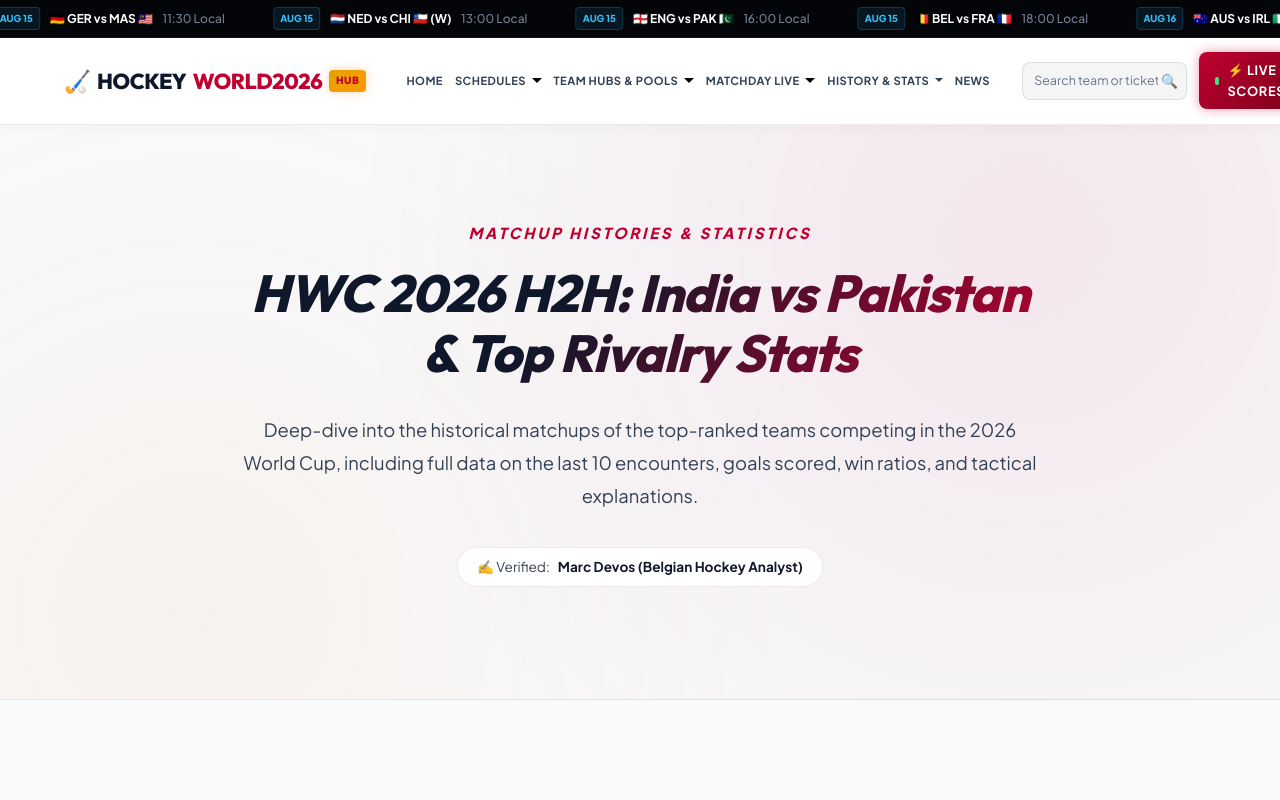
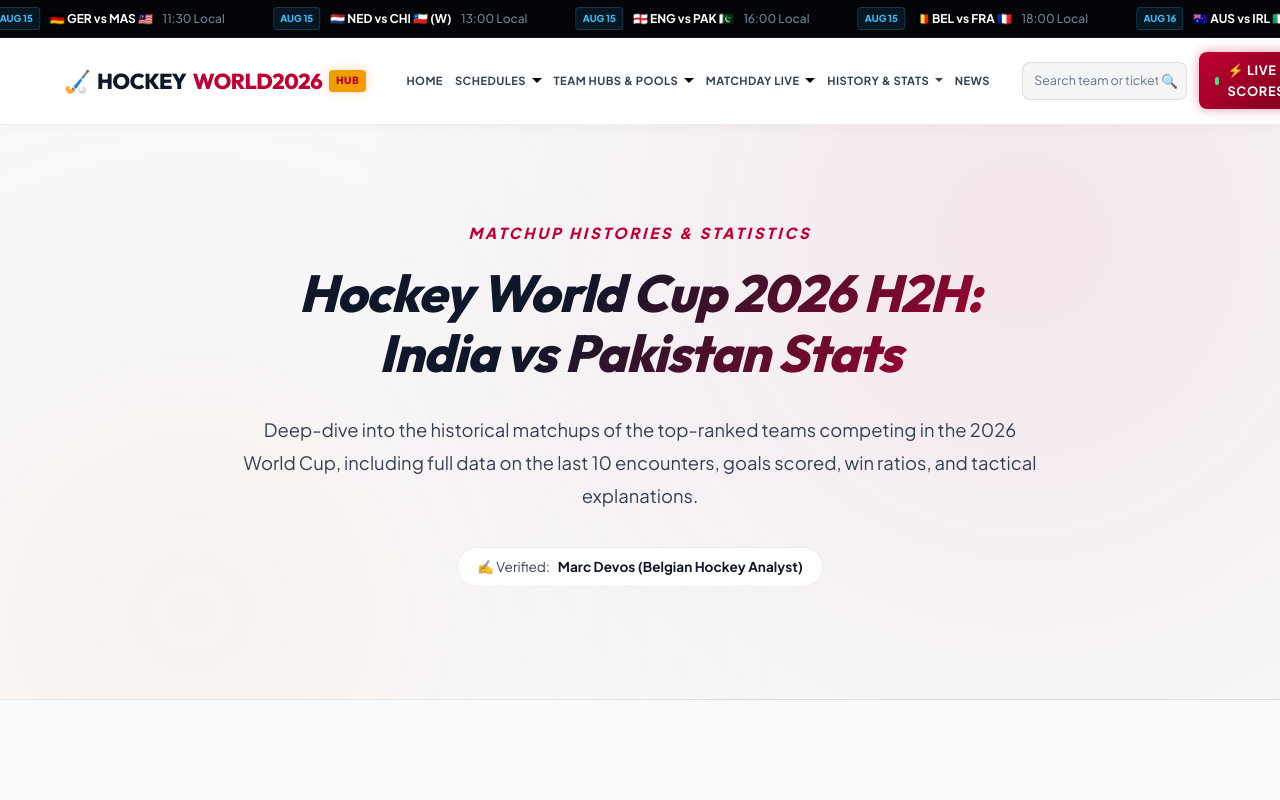
Before and after one commit to liveetcstream-beep/hockeyworldcup2026, a Next.js app: page /h2h in a window 1280 px wide. Shown: the top 800 px of the page. Built offline with nearby package versions, Linux system fonts and the light colour scheme.

Commit message:
Replace HWC abbreviation with full Hockey World Cup in titles

```diff
--- a/src/app/h2h/page.js
+++ b/src/app/h2h/page.js
@@ -4,13 +4,13 @@
 import FaqAccordion from "../components/FaqAccordion";
 
 export const metadata = {
-  title: "HWC 2026 H2H: India vs Pakistan & Top Rivalry Stats",
+  title: "Hockey World Cup 2026 H2H: India vs Pakistan Stats",
   description: "Hockey World Cup 2026 head-to-head records: India vs Pakistan (82 matches), Germany vs Belgium, Netherlands vs Argentina. Win ratios, last 10 results & predictions.",
   alternates: {
     canonical: "https://hockeyworldcup2026schedule.com/h2h",
   },
   openGraph: {
-    title: "HWC 2026 H2H: India vs Pakistan & Top Rivalry Stats",
+    title: "Hockey World Cup 2026 H2H: India vs Pakistan Stats",
     description: "Detailed H2H stats, last 10 match summaries, win ratios, and tactical descriptions for the top qualified teams in the FIH Hockey World Cup 2026.",
     url: "https://hockeyworldcup2026schedule.com/h2h",
     images: [
@@ -18,13 +18,13 @@
         url: "/og-image.jpg",
         width: 1200,
         height: 630,
-        alt: "HWC 2026 H2H: India vs Pakistan & Top Rivalry Stats",
+        alt: "Hockey World Cup 2026 H2H: India vs Pakistan Stats",
       },
     ],
   },
   twitter: {
     card: "summary_large_image",
-    title: "HWC 2026 H2H: India vs Pakistan & Top Rivalry Stats",
+    title: "Hockey World Cup 2026 H2H: India vs Pakistan Stats",
     description: "Detailed H2H stats, last 10 match summaries, win ratios, and tactical descriptions for the top qualified teams in the FIH Hockey World Cup 2026.",
     images: ["/og-image.jpg"],
   },
@@ -89,7 +89,7 @@
       <section className="hero-section">
         <div className="sports-container hero-content">
           <p className="hero-subtitle">Matchup Histories & Statistics</p>
-          <h1 className="hero-title">HWC 2026 H2H: India vs Pakistan & Top Rivalry Stats</h1>
+          <h1 className="hero-title">Hockey World Cup 2026 H2H: India vs Pakistan Stats</h1>
           <p className="hero-description">
             Deep-dive into the historical matchups of the top-ranked teams competing in the 2026 World Cup, including full data on the last 10 encounters, goals scored, win ratios, and tactical explanations.
           </p>
--- a/src/app/hockey-world-cup-2026-schedule-pakistan/page.js
+++ b/src/app/hockey-world-cup-2026-schedule-pakistan/page.js
@@ -6,13 +6,13 @@
 const BASE = "https://hockeyworldcup2026schedule.com";
 
 export const metadata = {
-  title: "Pakistan HWC 2026 Schedule: PST Timings & Pool D Fixtures",
+  title: "Pakistan Hockey World Cup 2026: PST Timings & Fixtures",
   description: "Pakistan Hockey World Cup 2026 Schedule: Pool D fixtures vs England (Aug 15), Wales (Aug 17) & India (Aug 19). PST timings, PTV Sports streaming & full squad.",
   alternates: {
     canonical: `${BASE}/hockey-world-cup-2026-schedule-pakistan`,
   },
   openGraph: {
-    title: "Pakistan HWC 2026 Schedule: PST Timings & Pool D Fixtures",
+    title: "Pakistan Hockey World Cup 2026: PST Timings & Fixtures",
     description: "Pakistan Hockey World Cup 2026 Schedule: Pool D fixtures vs England (Aug 15), Wales (Aug 17) & India (Aug 19). PST timings, squad, and live streaming details.",
     url: `${BASE}/hockey-world-cup-2026-schedule-pakistan`,
     images: [
@@ -20,13 +20,13 @@
         url: "/og-image.jpg",
         width: 1200,
         height: 630,
-        alt: "Pakistan HWC 2026 Schedule: PST Timings & Pool D Fixtures",
+        alt: "Pakistan Hockey World Cup 2026: PST Timings & Fixtures",
       },
     ],
   },
   twitter: {
     card: "summary_large_image",
-    title: "Pakistan HWC 2026 Schedule: PST Timings & Pool D Fixtures",
+    title: "Pakistan Hockey World Cup 2026: PST Timings & Fixtures",
     description: "Pakistan Hockey World Cup 2026 Schedule: Pool D fixtures vs England (Aug 15), Wales (Aug 17) & India (Aug 19). PST timings, squad, and live streaming details.",
     images: ["/og-image.jpg"],
   },
--- a/src/app/matches/india-vs-england/page.js
+++ b/src/app/matches/india-vs-england/page.js
@@ -3,13 +3,13 @@
 import Footer from "../../components/Footer";
 
 export const metadata = {
-  title: "India vs England HWC 2026: Pool D Preview & IST Times",
+  title: "India vs England Hockey World Cup 2026: IST Preview",
   description: "India vs England Hockey World Cup 2026 (Aug 17, Amstelveen): Pool D must-win clash. Full H2H records, IST match time, Star Sports streaming & prediction.",
   alternates: {
     canonical: "https://hockeyworldcup2026schedule.com/matches/india-vs-england",
   },
   openGraph: {
-    title: "India vs England HWC 2026: Pool D Preview & IST Times",
+    title: "India vs England Hockey World Cup 2026: IST Preview",
     description: "Complete preview of the India vs England men's clash at the 2026 Hockey World Cup. Get stadium guides, match timings, lineups, and predictions.",
     url: "https://hockeyworldcup2026schedule.com/matches/india-vs-england",
     images: [
@@ -17,13 +17,13 @@
         url: "/og-image.jpg",
         width: 1200,
         height: 630,
-        alt: "India vs England HWC 2026: Pool D Preview & IST Times",
+        alt: "India vs England Hockey World Cup 2026: IST Preview",
       },
     ],
   },
   twitter: {
     card: "summary_large_image",
-    title: "India vs England HWC 2026: Pool D Preview & IST Times",
+    title: "India vs England Hockey World Cup 2026: IST Preview",
     description: "Complete preview of the India vs England men's clash at the 2026 Hockey World Cup. Get stadium guides, match timings, lineups, and predictions.",
     images: ["/og-image.jpg"],
   },
```
